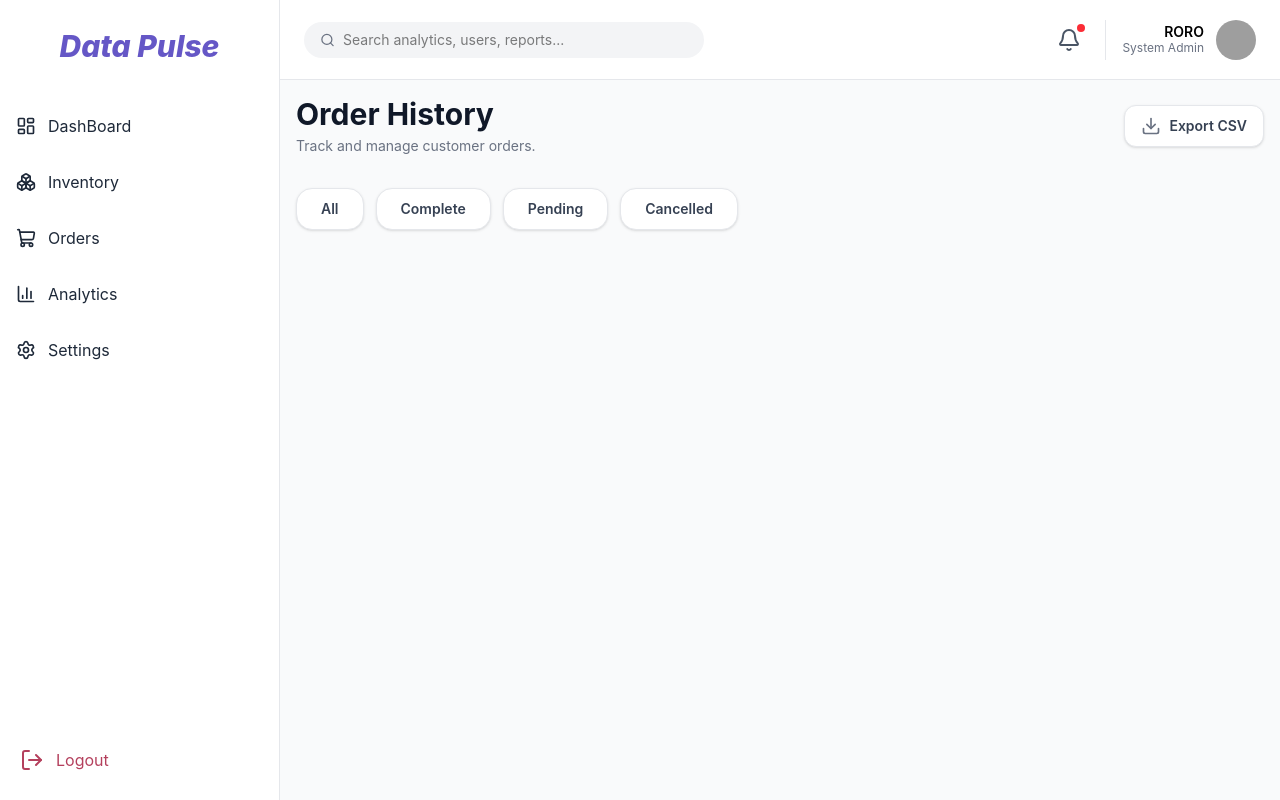
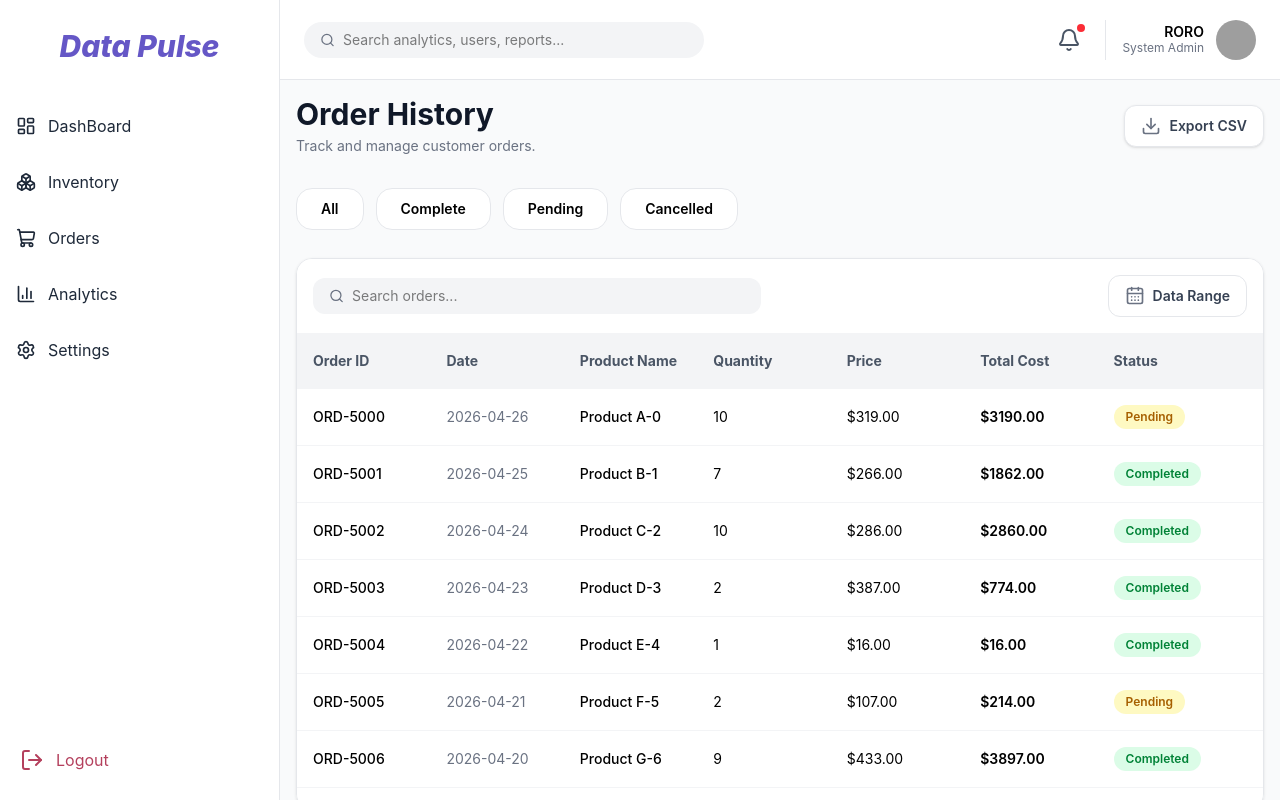
Before and after one commit to Ahmedyehia60/DataPulse, a React (Vite) app: page /orders in a window 1280 px wide. Built offline with nearby package versions, Linux system fonts and the light colour scheme; grey boxes are pictures that could not be loaded.

Commit message:
order page done but the result filter not completed yet

```diff
--- a/src/components/PopUp.tsx
+++ b/src/components/PopUp.tsx
@@ -1,11 +1,46 @@
-function PopUp() {
+
+
+type PopUpProps = {
+  onClose: () => void;
+};
+
+function PopUp({ onClose }: PopUpProps) {
   return (
-    <div className="absolute top-20 right-0 w-250 h-150 bg-white shadow-2xl border border-gray-100 rounded-2xl z-50 overflow-hidden ">
-      <div className="p-4 border-b border-gray-50 font-semibold">
-        Notifications
+    <div
+      className="
+      fixed inset-0 z-100 bg-white
+      md:absolute md:inset-auto md:top-20 md:right-2
+      md:w-150 md:h-auto md:max-h-150
+      md:rounded-2xl md:shadow-2xl md:border md:border-gray-100
+      flex flex-col overflow-hidden"
+    >
+      <div className="p-5 border-b border-gray-100 flex justify-between items-center bg-white">
+        <h2 className="text-xl font-bold text-gray-800">Notifications</h2>
+
+        <button
+          onClick={onClose}
+          className="md:hidden text-gray-500 text-2xl font-light"
+        >
+          &times;
+        </button>
+        <span className="hidden md:block bg-blue-50 text-blue-600 text-xs px-3 py-1 rounded-full font-bold">
+          0 New
+        </span>
       </div>
-      <div className="p-4 text-sm text-gray-500 flex justify-center">No new notifications yet.</div>
+
+      <div className="flex-1 flex flex-col items-center justify-center p-10 text-center">
+        <div className="w-24 h-24 bg-gray-50 rounded-full flex items-center justify-center mb-6">
+          <span className="text-5xl opacity-50">🔔</span>
+        </div>
+        <p className="text-xl font-semibold text-gray-700 mb-2">
+          Your inbox is empty
+        </p>
+        <p className="text-gray-400 max-w-62.5 mx-auto">
+          We'll notify you when something important happens.
+        </p>
+      </div>
     </div>
   );
 }
+
 export default PopUp;
--- a/src/components/charts/AreaChart.tsx
+++ b/src/components/charts/AreaChart.tsx
@@ -66,7 +66,7 @@ export default function AreaChart() {
   return (
     <div className="bg-white shadow-sm border border-gray-100 rounded-3xl p-6">
       <p className="font-bold">Demand vs Supply Trend</p>
-      <ReactECharts option={option} style={{ height: 300 }} />
+      <ReactECharts option={option} style={{ height: 650 }} />
     </div>
   );
 }
--- a/src/layout/Navbar.tsx
+++ b/src/layout/Navbar.tsx
@@ -61,7 +61,7 @@ const Navbar = ({ toggleSidebar }: { toggleSidebar: () => void }) => {
             <span className="absolute -top-1 -right-1 w-2 h-2 bg-red-500 rounded-full"></span>
           </div>
 
-          {isOpen && <PopUp />}
+          {isOpen && <PopUp onClose={() => setIsOpen(false)} />}
         </div>
 
         <div className="flex items-center gap-3 border-l pl-4 border-gray-200">
--- a/src/pages/Dashboard/DashBoard.tsx
+++ b/src/pages/Dashboard/DashBoard.tsx
@@ -4,7 +4,7 @@ import BarChart from "../../components/charts/BarChart";
 
 function DashBoard() {
   return (
-    <div className="flex flex-col gap-6 p-7">
+    <div className="flex flex-col gap-6 p-3">
       <div className="grid grid-cols-1 sm:grid-cols-2 lg:grid-cols-4 gap-6  relative">
         <StatBox />
         <StatBox />
--- a/src/pages/Orders/Orders.tsx
+++ b/src/pages/Orders/Orders.tsx
@@ -1,6 +1,180 @@
-import { Download } from "lucide-react";
+import { CalendarDays, Download, Search } from "lucide-react";
 
 const Orders = () => {
+  const data = [
+    {
+      id: "ORD-5000",
+      date: "2026-04-26",
+      product: "Product A-0",
+      qty: 10,
+      price: "$319.00",
+      total: "$3190.00",
+      status: "Pending",
+    },
+    {
+      id: "ORD-5001",
+      date: "2026-04-25",
+      product: "Product B-1",
+      qty: 7,
+      price: "$266.00",
+      total: "$1862.00",
+      status: "Completed",
+    },
+    {
+      id: "ORD-5002",
+      date: "2026-04-24",
+      product: "Product C-2",
+      qty: 10,
+      price: "$286.00",
+      total: "$2860.00",
+      status: "Completed",
+    },
+    {
+      id: "ORD-5003",
+      date: "2026-04-23",
+      product: "Product D-3",
+      qty: 2,
+      price: "$387.00",
+      total: "$774.00",
+      status: "Completed",
+    },
+    {
+      id: "ORD-5004",
+      date: "2026-04-22",
+      product: "Product E-4",
+      qty: 1,
+      price: "$16.00",
+      total: "$16.00",
+      status: "Completed",
+    },
+    {
+      id: "ORD-5005",
+      date: "2026-04-21",
+      product: "Product F-5",
+      qty: 2,
+      price: "$107.00",
+      total: "$214.00",
+      status: "Pending",
+    },
+    {
+      id: "ORD-5006",
+      date: "2026-04-20",
+      product: "Product G-6",
+      qty: 9,
+      price: "$433.00",
+      total: "$3897.00",
+      status: "Completed",
+    },
+    {
+      id: "ORD-5007",
+      date: "2026-04-19",
+      product: "Product H-7",
+      qty: 7,
+      price: "$137.00",
+      total: "$959.00",
+      status: "Completed",
+    },
+    {
+      id: "ORD-5008",
+      date: "2026-04-18",
+      product: "Product I-8",
+      qty: 3,
+      price: "$365.00",
+      total: "$1095.00",
+      status: "Completed",
+    },
+    {
+      id: "ORD-5009",
+      date: "2026-04-17",
+      product: "Product J-9",
+      qty: 8,
+      price: "$158.00",
+      total: "$1264.00",
+      status: "Completed",
+    },
+    {
+      id: "ORD-5010",
+      date: "2026-04-16",
+      product: "Product K-10",
+      qty: 7,
+      price: "$329.00",
+      total: "$2303.00",
+      status: "Pending",
+    },
+    {
+      id: "ORD-5011",
+      date: "2026-04-15",
+      product: "Product L-11",
+      qty: 3,
+      price: "$227.00",
+      total: "$681.00",
+      status: "Completed",
+    },
+    {
+      id: "ORD-5011",
+      date: "2026-04-15",
+      product: "Product L-11",
+      qty: 3,
+      price: "$227.00",
+      total: "$681.00",
+      status: "Completed",
+    },
+    {
+      id: "ORD-5011",
+      date: "2026-04-15",
+      product: "Product L-11",
+      qty: 3,
+      price: "$227.00",
+      total: "$681.00",
+      status: "Completed",
+    },
+    {
+      id: "ORD-5011",
+      date: "2026-04-15",
+      product: "Product L-11",
+      qty: 3,
+      price: "$227.00",
+      total: "$681.00",
+      status: "Completed",
+    },
+    {
+      id: "ORD-5011",
+      date: "2026-04-15",
+      product: "Product L-11",
+      qty: 3,
+      price: "$227.00",
+      total: "$681.00",
+      status: "Completed",
+    },
+    {
+      id: "ORD-5011",
+      date: "2026-04-15",
+      product: "Product L-11",
+      qty: 3,
+      price: "$227.00",
+      total: "$681.00",
+      status: "Completed",
+    },
+    {
+      id: "ORD-5011",
+      date: "2026-04-15",
+      product: "Product L-11",
+      qty: 3,
+      price: "$227.00",
+      total: "$681.00",
+      status: "Completed",
+    },
+    {
+      id: "ORD-5011",
+      date: "2026-04-15",
+      product: "Product L-11",
+      qty: 3,
+      price: "$227.00",
+      total: "$681.00",
+      status: "Completed",
+    },
+  ];
+
   return (
     <div>
       <div className="flex flex-col md:flex-row md:items-center justify-between gap-4">
@@ -16,22 +190,74 @@ const Orders = () => {
             size={20}
             className="text-gray-500 group-hover:text-blue-600"
           />
-          <span className="font-semibold text-sm ">Export CSV</span>
+          <span className="font-semibold text-sm">Export CSV</span>
         </button>
       </div>
+
       <div className="flex flex-col md:flex-row md:items-center gap-3 mt-8">
-        <button className="flex  px-6 py-2.5 cursor-pointer bg-white border border-gray-200 text-gray-700 rounded-2xl shadow-sm hover:bg-gray-50 transition-all active:scale-95 group">
-          <span className="font-semibold text-sm ">All</span>
+        <button className="px-6 py-2.5 bg-white border border-gray-200 rounded-2xl  hover:bg-gray-200 text-sm font-semibold">
+          All
         </button>
-        <button className="flex  px-6 py-2.5 cursor-pointer bg-white border border-gray-200 text-gray-700 rounded-2xl shadow-sm hover:bg-gray-50 transition-all active:scale-95 group">
-          <span className="font-semibold text-sm ">Complete</span>
+        <button className="px-6 py-2.5 bg-white border border-gray-200 rounded-2xl  hover:bg-gray-200 text-sm font-semibold">
+          Complete
         </button>
-        <button className="flex  px-6 py-2.5 cursor-pointer bg-white border border-gray-200 text-gray-700 rounded-2xl shadow-sm hover:bg-gray-50 transition-all active:scale-95 group">
-          <span className="font-semibold text-sm ">Pending</span>
+        <button className="px-6 py-2.5 bg-white border border-gray-200 rounded-2xl  hover:bg-gray-200 text-sm font-semibold">
+          Pending
         </button>
-        <button className="flex  px-6 py-2.5 cursor-pointer bg-white border border-gray-200 text-gray-700 rounded-2xl shadow-sm hover:bg-gray-50 transition-all active:scale-95 group">
-          <span className="font-semibold text-sm ">Cancelled</span>
+        <button className="px-6 py-2.5 bg-white border border-gray-200 rounded-2xl  hover:bg-gray-200 text-sm font-semibold">
+          Cancelled
         </button>
+      </div>
+
+      <div className="mt-7 border border-gray-200 rounded-2xl shadow-sm overflow-hidden flex flex-col">
+        <div className="flex flex-col md:flex-row gap-3 p-4 items-start md:items-center justify-between bg-white">
+          <div className="flex items-center bg-gray-100 px-4 py-2 rounded-xl w-full md:max-w-md focus-within:ring-2 focus-within:ring-gray-500">
+            <Search className="text-gray-500 w-4 h-4 mr-2" />
+            <input
+              type="text"
+              placeholder="Search orders..."
+              className="bg-transparent outline-none w-full text-sm"
+            />
+          </div>
+          <button className="flex items-center justify-center gap-2 px-4 py-2.5 bg-white border border-gray-200 text-gray-700 rounded-xl  hover:bg-gray-50 transition-all active:scale-95">
+            <CalendarDays size={20} className="text-gray-500" />
+            <span className="font-semibold text-sm">Data Range</span>
+          </button>
+        </div>
+
+        <div className="overflow-x-auto">
+          <div className="grid grid-cols-7 min-w-full w-max lg:w-full bg-gray-100 h-14 px-4 items-center text-sm font-bold text-gray-600 sticky top-0 z-10">
+            <p>Order ID</p>
+            <p>Date</p>
+            <p>Product Name</p>
+            <p>Quantity</p>
+            <p>Price</p>
+            <p>Total Cost</p>
+            <p>Status</p>
+          </div>
+
+
+          <div className="max-h-[calc(90vh-300px)] overflow-y-auto min-w-full w-max lg:w-full">
+            {data.map((order) => (
+              <div
+                key={order.id}
+                className="grid grid-cols-7 px-4 py-4 border-b border-gray-100 items-center text-sm hover:bg-gray-50 bg-white"
+              >
+                <p className="font-medium">{order.id}</p>
+                <p className="text-gray-500">{order.date}</p>
+                <p className="font-medium">{order.product}</p>
+                <p>{order.qty}</p>
+                <p>{order.price}</p>
+                <p className="font-semibold">{order.total}</p>
+                <span
+                  className={`px-3 py-1 rounded-full text-xs font-semibold w-fit ${order.status === "Completed" ? "bg-green-100 text-green-700" : "bg-yellow-100 text-yellow-700"}`}
+                >
+                  {order.status}
+                </span>
+              </div>
+            ))}
+          </div>
+        </div>
       </div>
     </div>
   );
```
